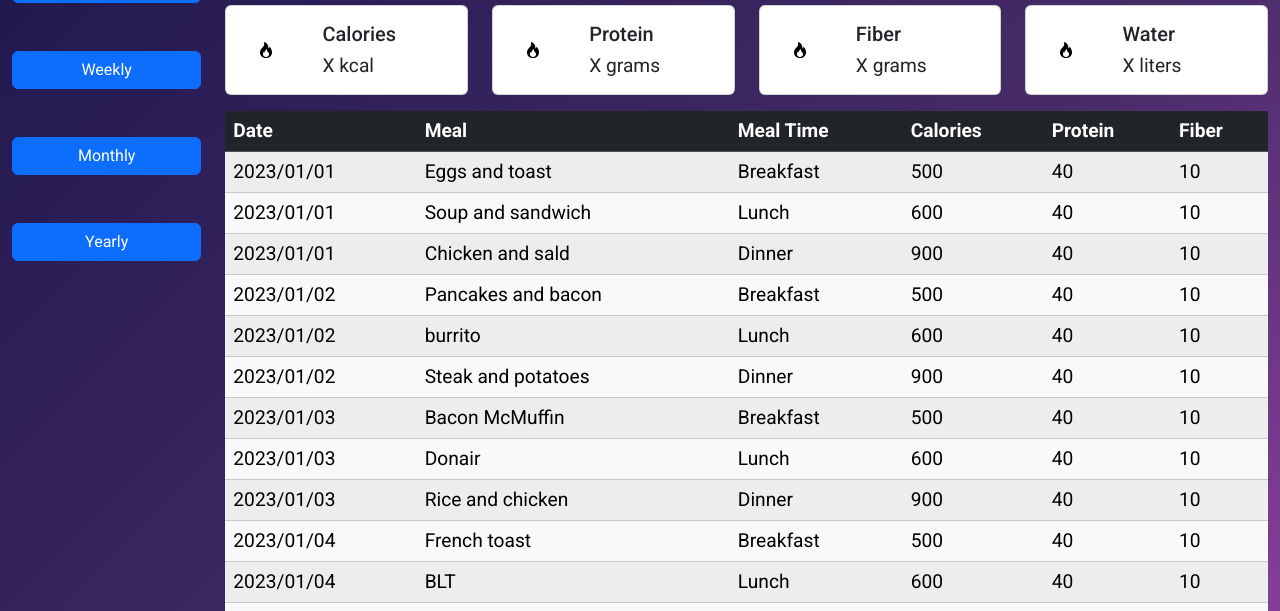
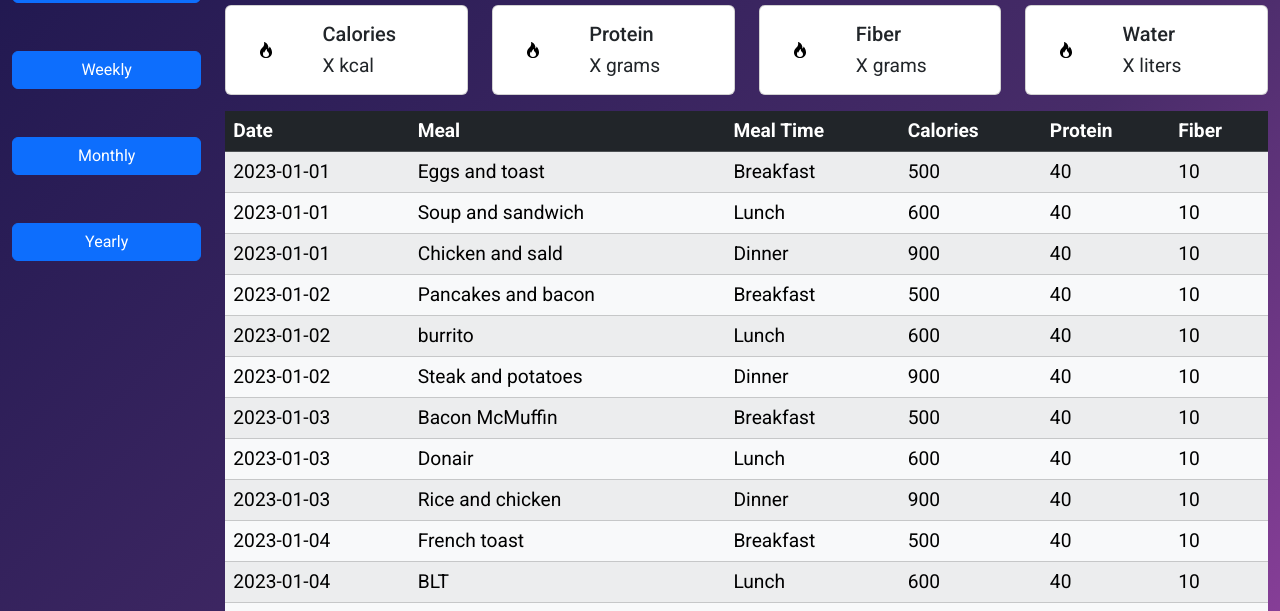
Before and after one commit to GI-Jamal/CrucibleToDontList, a plain HTML site: page app.html in a window 1280 px wide. Shown: the part 189-800 px from the top of the page. Drawn offline with nearby package versions, Linux system fonts and the light colour scheme; a web font is replaced by a local one.

Commit message:
Fixed date issues

```diff
--- a/js/site.js
+++ b/js/site.js
@@ -1,7 +1,7 @@
 var meals = [
   {
     id: null,
-    date: "2023/01/01",
+    date: "2023-01-01",
     name: "Eggs and toast",
     type: "Breakfast",
     calories: 500,
@@ -10,7 +10,7 @@ var meals = [
   },
   {
     id: null,
-    date: "2023/01/01",
+    date: "2023-01-01",
     name: "Soup and sandwich",
     type: "Lunch",
     calories: 600,
@@ -19,7 +19,7 @@ var meals = [
   },
   {
     id: null,
-    date: "2023/01/01",
+    date: "2023-01-01",
     name: "Chicken and sald",
     type: "Dinner",
     calories: 900,
@@ -28,7 +28,7 @@ var meals = [
   },
   {
     id: null,
-    date: "2023/01/02",
+    date: "2023-01-02",
     name: "Pancakes and bacon",
     type: "Breakfast",
     calories: 500,
@@ -37,7 +37,7 @@ var meals = [
   },
   {
     id: null,
-    date: "2023/01/02",
+    date: "2023-01-02",
     name: "burrito",
     type: "Lunch",
     calories: 600,
@@ -46,7 +46,7 @@ var meals = [
   },
   {
     id: null,
-    date: "2023/01/02",
+    date: "2023-01-02",
     name: "Steak and potatoes",
     type: "Dinner",
     calories: 900,
@@ -55,7 +55,7 @@ var meals = [
   },
   {
     id: null,
-    date: "2023/01/03",
+    date: "2023-01-03",
     name: "Bacon McMuffin",
     type: "Breakfast",
     calories: 500,
@@ -64,7 +64,7 @@ var meals = [
   },
   {
     id: null,
-    date: "2023/01/03",
+    date: "2023-01-03",
     name: "Donair",
     type: "Lunch",
     calories: 600,
@@ -73,7 +73,7 @@ var meals = [
   },
   {
     id: null,
-    date: "2023/01/03",
+    date: "2023-01-03",
     name: "Rice and chicken",
     type: "Dinner",
     calories: 900,
@@ -82,7 +82,7 @@ var meals = [
   },
   {
     id: null,
-    date: "2023/01/04",
+    date: "2023-01-04",
     name: "French toast",
     type: "Breakfast",
     calories: 500,
@@ -91,7 +91,7 @@ var meals = [
   },
   {
     id: null,
-    date: "2023/01/04",
+    date: "2023-01-04",
     name: "BLT",
     type: "Lunch",
     calories: 600,
@@ -100,7 +100,7 @@ var meals = [
   },
   {
     id: null,
-    date: "2023/01/04",
+    date: "2023-01-04",
     name: "Lamb curry",
     type: "Dinner",
     calories: 900,
@@ -109,7 +109,7 @@ var meals = [
   },
   {
     id: null,
-    date: "2023/01/05",
+    date: "2023-01-05",
     name: "Eggs and toast",
     type: "Breakfast",
     calories: 500,
@@ -118,7 +118,7 @@ var meals = [
   },
   {
     id: null,
-    date: "2023/01/05",
+    date: "2023-01-05",
     name: "Soup and sandwich",
     type: "Lunch",
     calories: 600,
@@ -127,7 +127,7 @@ var meals = [
   },
   {
     id: null,
-    date: "2023/01/05",
+    date: "2023-01-05",
     name: "Chicken and sald",
     type: "Dinner",
     calories: 900,
@@ -136,7 +136,7 @@ var meals = [
   },
   {
     id: null,
-    date: "2023/01/06",
+    date: "2023-01-06",
     name: "Pancakes and bacon",
     type: "Breakfast",
     calories: 500,
@@ -145,7 +145,7 @@ var meals = [
   },
   {
     id: null,
-    date: "2023/01/06",
+    date: "2023-01-06",
     name: "burrito",
     type: "Lunch",
     calories: 600,
@@ -154,7 +154,7 @@ var meals = [
   },
   {
     id: null,
-    date: "2023/01/06",
+    date: "2023-01-06",
     name: "Steak and potatoes",
     type: "Dinner",
     calories: 900,
@@ -163,7 +163,7 @@ var meals = [
   },
   {
     id: null,
-    date: "2023/01/07",
+    date: "2023-01-07",
     name: "Bacon McMuffin",
     type: "Breakfast",
     calories: 500,
@@ -172,7 +172,7 @@ var meals = [
   },
   {
     id: null,
-    date: "2023/01/07",
+    date: "2023-01-07",
     name: "Donair",
     type: "Lunch",
     calories: 600,
@@ -181,7 +181,7 @@ var meals = [
   },
   {
     id: null,
-    date: "2023/01/07",
+    date: "2023-01-07",
     name: "Rice and chicken",
     type: "Dinner",
     calories: 900,
@@ -223,7 +223,7 @@ function getAllMeals() {
 }
 
 function addMeal() {
-  let mealDate = new Date(document.getElementById("newMealDate").value);
+  let mealDate = new Date(document.getElementById("newMealDate").value).toISOString().split('T')[0];
   let mealName = document.getElementById("newMealName").value;
   let mealType = document.getElementById("newMealType").value;
   let mealCalories = parseInt(document.getElementById("newMealCalories").value);
@@ -292,7 +292,7 @@ function updateMeal() {
 
   let mealDate = new Date(
     document.getElementById("editMealDate").value + "T00:00"
-  ).toLocaleDateString();
+  ).toISOString().split('T')[0];
 
   let newMeal = {
     id: mealId,
```
Also changed, not shown: app.html (+8 -0 lines).
